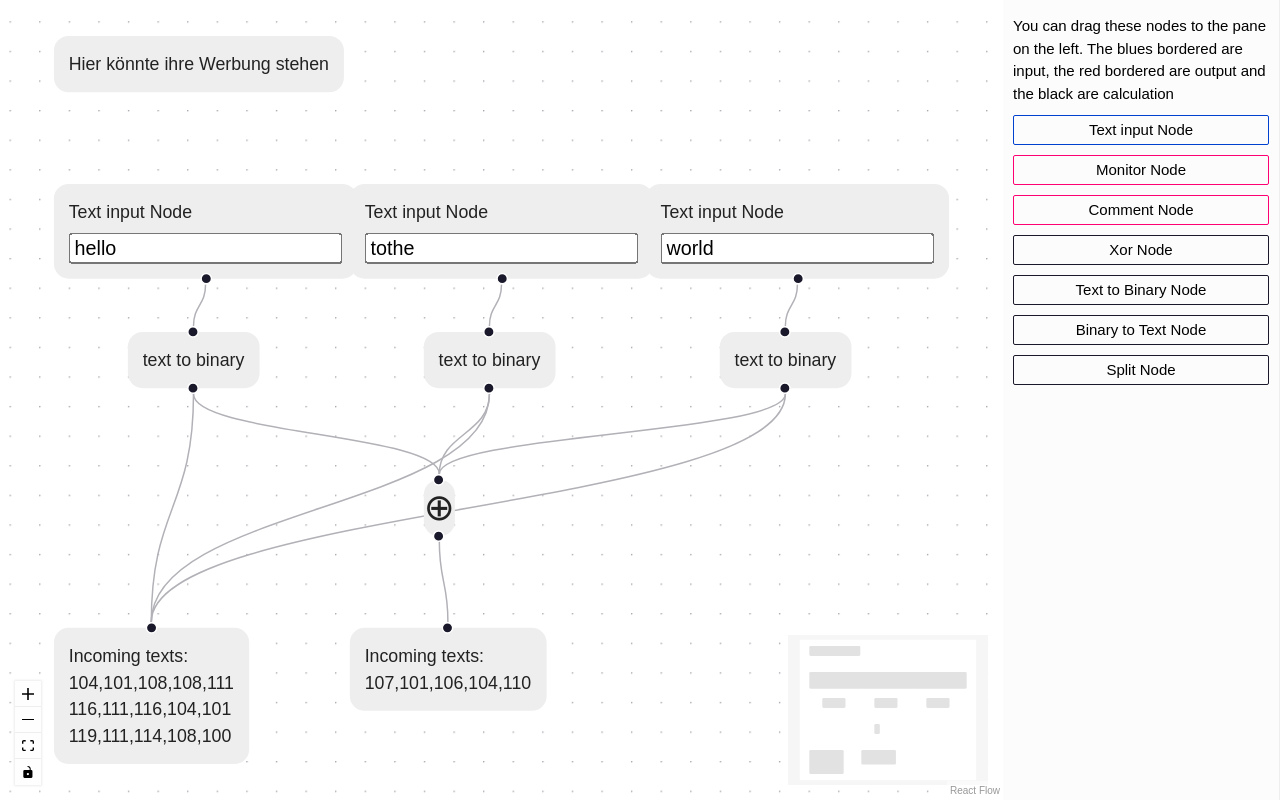
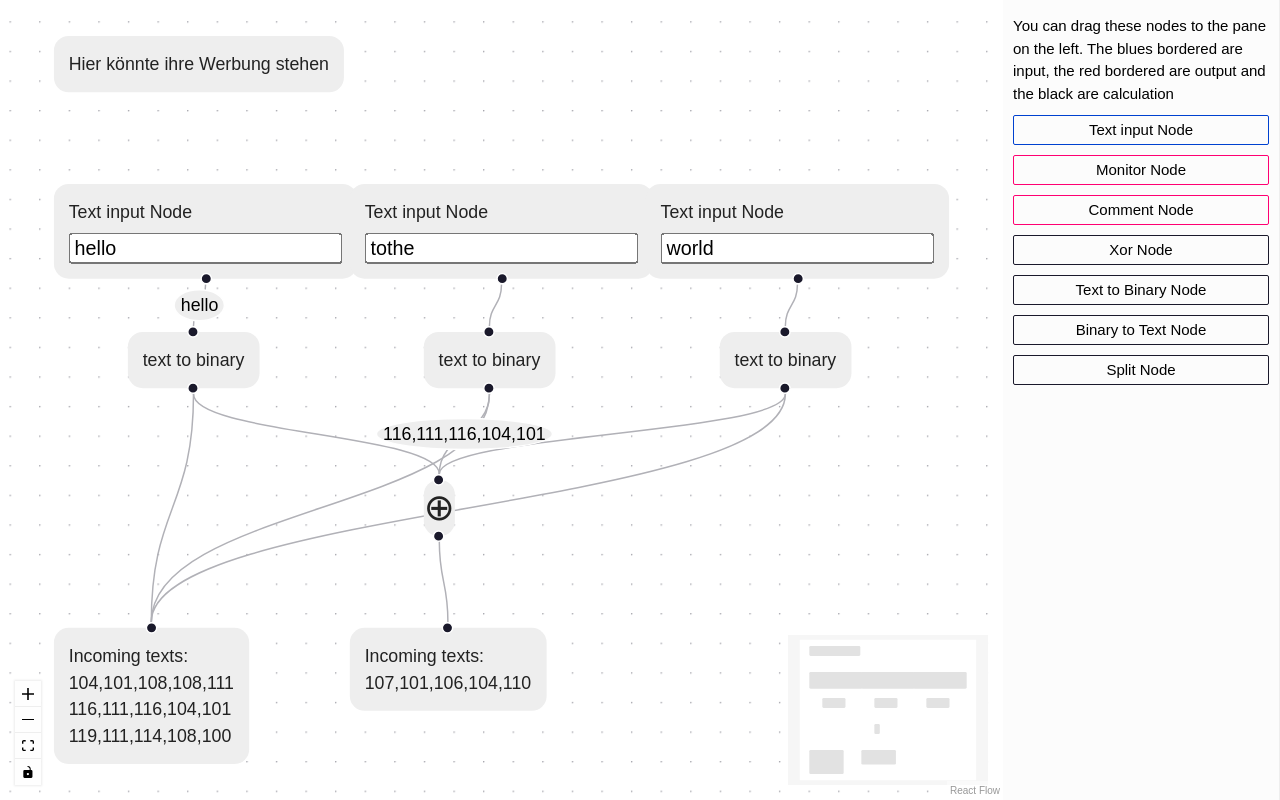
Before and after one commit to Ebenengitarre68/CryptoVisualizer, a React (Vite) app: page / in a window 1280 px wide. Built offline with nearby package versions, Linux system fonts and the light colour scheme.

Commit message:
Created DisplayEdge

```diff
--- a/src/App.tsx
+++ b/src/App.tsx
@@ -23,6 +23,7 @@ import SplitNode from "./nodes/SplitNode.tsx";
 
 import {DnDProvider, useDnD} from "./DnDContext.tsx";
 import Sidebar from "./Sidebar.tsx";
+import DisplayEdge from "./edges/DisplayEdge.tsx";
 
 const nodeTypes = {
   text: TextNode,
@@ -32,6 +33,10 @@ const nodeTypes = {
   comment: CommentNode,
   b2text: BinaryToText,
   split: SplitNode,
+};
+
+const edgeTypes = {
+  display: DisplayEdge,
 };
 
 const initNodes: MyNode[] = [
@@ -119,6 +124,7 @@ const initEdges: Edge[] = [
     source: 't1',
     sourceHandle:'text',
     target: '2b1',
+    type:'display',
   },
   {
     id: 't2-2b2',
@@ -143,6 +149,7 @@ const initEdges: Edge[] = [
     source: '2b2',
     sourceHandle:'bytes',
     target: 'x1',
+    type:'display',
   },
   {
     id: '2b3-x1',
@@ -231,8 +238,10 @@ const CustomNodeFlow = () => {
               onEdgesChange={onEdgesChange}
               onConnect={onConnect}
               nodeTypes={nodeTypes}
+              edgeTypes={edgeTypes}
               onDrop={onDrop}
               onDragOver={onDragOver}
+
               fitView
           >
             <MiniMap zoomable pannable nodeStrokeWidth={3}/>
--- /dev/null
+++ b/src/edges/DisplayEdge.tsx
@@ -0,0 +1,55 @@
+import React, {useContext} from 'react';
+import {
+    BaseEdge,
+    getBezierPath,
+    useReactFlow,
+    type EdgeProps, EdgeLabelRenderer, useNodesData,
+} from '@xyflow/react';
+
+
+export default function DisplayEdge({
+                                        id,
+                                        sourceX,
+                                        sourceY,
+                                        targetX,
+                                        targetY,
+                                        sourcePosition,
+                                        targetPosition,
+                                        style = {},
+                                        markerEnd,
+                                        source,
+                                        sourceHandleId
+                                    }: EdgeProps) {
+
+    const [edgePath, labelX, labelY] = getBezierPath({
+        sourceX,
+        sourceY,
+        sourcePosition,
+        targetX,
+        targetY,
+        targetPosition,
+    });
+
+
+
+    return (
+        <>
+            <BaseEdge path={edgePath} markerEnd={markerEnd} style={style} />
+            <EdgeLabelRenderer>
+                <div
+                    style={{
+                        position: 'absolute',
+                        transform: `translate(-50%, -50%) translate(${labelX}px,${labelY}px)`,
+                        fontSize: 12,
+                        // everything inside EdgeLabelRenderer has no pointer events by default
+                        // if you have an interactive element, set pointer-events: all
+                        pointerEvents: 'all',
+                    }}
+                    className="edgelabel"
+                >
+                    {useNodesData(source).data[sourceHandleId].toString()}
+                </div>
+            </EdgeLabelRenderer>
+        </>
+    );
+}
--- a/src/index.css
+++ b/src/index.css
@@ -79,3 +79,14 @@ body {
     max-width: 500px;
   }
 }
+
+.edgelabel {
+  width: fit-content;
+  height: fit-content;
+  padding: 4px;
+  background: #eee;
+  border: 1px solid #fff;
+  border-radius: 100%;
+  font-size: 12px;
+  line-height: 1;
+}
```
Also changed, not shown: 1 other file (tests, documents, lock files or other folders).
